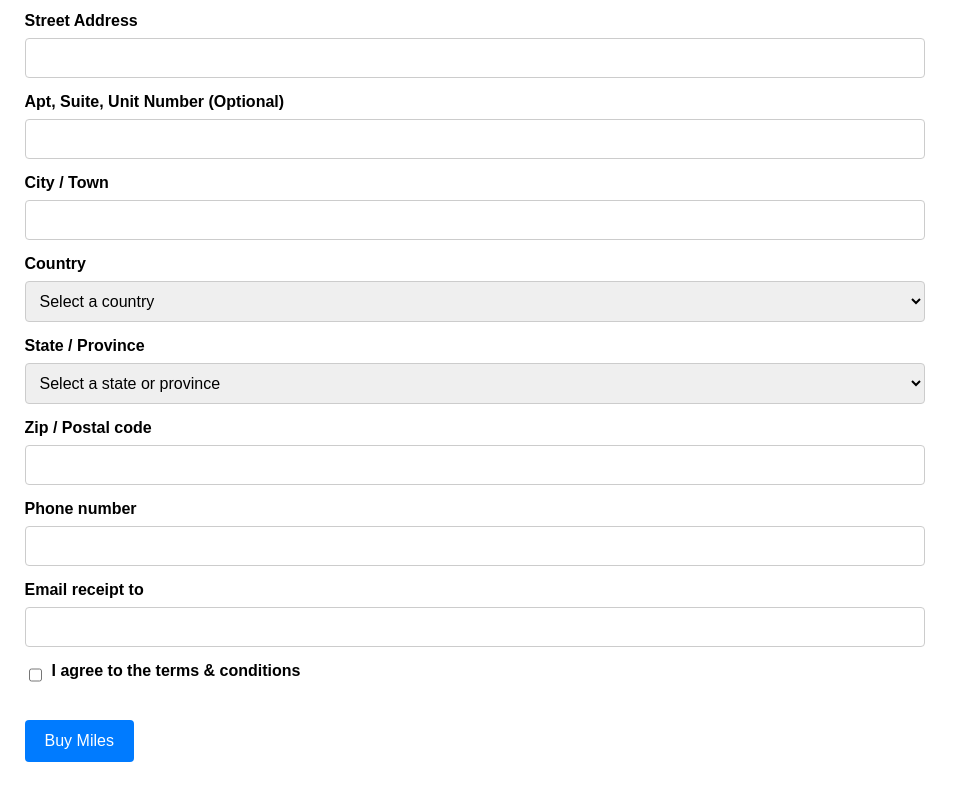
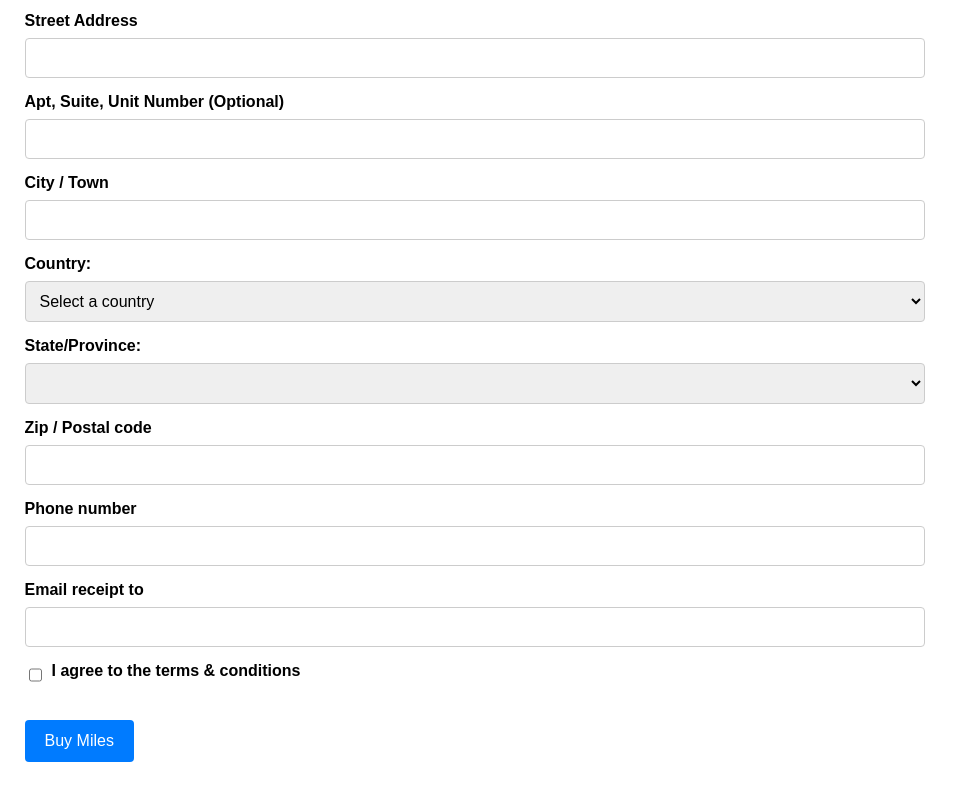
Before and after one commit to kritibagga/deliverychallenge, a React (Create React App) app in the folder challenge/: page / in a window 1280 px wide. Shown: the part 722-1522 px from the top of the page, without its empty margins (0-963 px from the left). Built offline with nearby package versions, Linux system fonts and the light colour scheme.

Commit message:
optimize the code

```diff
--- a/challenge/src/App.js
+++ b/challenge/src/App.js
@@ -1,26 +1,12 @@
+// App.js
 import "./App.css";
 import React, { useState } from "react";
 import { cardData } from "./CardData.js";
 import Card from "./Card";
-
 import PaymentForm from "./PaymentForm";
 
 function App() {
 	const [selectedCard, setSelectedCard] = useState(cardData[0]);
-	const [current, setCurrent] = useState([true,false,false]);
-  const setCardClass = (index) => {
-    let temp = current
-    for(let i =0; i<current.length;i++){
-      if(i===index){
-        temp[i]= true;
-      }
-      else {
-        temp[i] = false;
-      }
-      setCurrent(temp);
-    }
-
-  }
 
 	return (
 		<div className='container'>
@@ -31,13 +17,9 @@ function App() {
 				{cardData.map((data, index) => (
 					<Card
 						key={index}
-            index={index}
 						data={data}
-						onClick={(data, key) => {
-							setSelectedCard(data);
-							setCardClass(key)
-						}}
-						className={current[index] ? "card-selected" : ""}
+						onClick={() => setSelectedCard(data)}
+						className={selectedCard === data ? "card-selected" : ""}
 					/>
 				))}
 			</div>
--- a/challenge/src/Card.js
+++ b/challenge/src/Card.js
@@ -1,14 +1,12 @@
 import React from "react";
 
-function Card({ data, onClick, className, index }) {
-	return (
-		<div
-			className={className ? "card " + className : "card"}
-			onClick={() => onClick(data, index)}>
-			<p>Buy {data.amount} miles</p>
-			<p>${data.cost.toFixed(2)}</p>
-		</div>
-	);
+function Card({ data, onClick, className }) {
+  return (
+    <div className={`card ${className || ""}`} onClick={onClick}>
+      <p>Buy {data.amount} miles</p>
+      <p>${data.cost.toFixed(2)}</p>
+    </div>
+  );
 }
 
 export default Card;
--- /dev/null
+++ b/challenge/src/CountryStateDropdown.js
@@ -0,0 +1,96 @@
+import React, { useState } from "react";
+
+const countries = [
+	{ label: "Select a country", value: "" },
+	{ label: "United States", value: "US" },
+	{ label: "Canada", value: "CA" },
+	// Add more countries as needed
+];
+
+const states = {
+	US: [
+		{ label: "Select a state", value: "" },
+		{ label: "New York", value: "NY" },
+		{ label: "California", value: "CA" },
+
+	],
+	CA: [
+		{ label: "Select a province", value: "" },
+		{ label: "Ontario", value: "ON" },
+		{ label: "Quebec", value: "QC" },
+
+	],
+
+};
+
+const CountryStateDropdown = ({ onCountryChange, onStateChange }) => {
+	const [selectedCountry, setSelectedCountry] = useState("");
+	const [selectedState, setSelectedState] = useState("");
+
+	const handleCountryChange = (event) => {
+		const countryValue = event.target.value;
+		setSelectedCountry(countryValue);
+		setSelectedState("");
+		onCountryChange(countryValue);
+	};
+
+	const handleStateChange = (event) => {
+		setSelectedState(event.target.value);
+		onStateChange(event.target.value);
+	};
+
+	const countryOptions = countries.map((country) => (
+		<option
+			key={country.value}
+			value={country.value}>
+			{country.label}
+		</option>
+	));
+
+	const stateOptions = states[selectedCountry]
+		? states[selectedCountry].map((state) => (
+				<option
+					key={state.value}
+					value={state.value}>
+					{state.label}
+				</option>
+		  ))
+		: null;
+
+	return (
+		<>
+			<div className='payment-group'>
+				<label
+					className='payment-label'
+					htmlFor='country'>
+					Country:
+				</label>
+				<select
+					className='payment-select'
+					id='country'
+					required
+					onChange={handleCountryChange}
+					value={selectedCountry}>
+					{countryOptions}
+				</select>
+			</div>
+			<div className='payment-group'>
+				<label
+					className='payment-label'
+					htmlFor='state'>
+					State/Province:
+				</label>
+				<select
+					className='payment-select'
+					id='state'
+					required
+					onChange={handleStateChange}
+					value={selectedState}>
+					{stateOptions}
+				</select>
+			</div>
+		</>
+	);
+};
+
+export default CountryStateDropdown;
--- a/challenge/src/PaymentForm.js
+++ b/challenge/src/PaymentForm.js
@@ -1,5 +1,6 @@
 import React, { useRef } from "react";
 import OrderSummary from "./OrderSummary";
+import CountryStateDropdown from "./CountryStateDropdown";
 
 function PaymentForm({ selectedCard }) {
 	const formRef = useRef(null);
@@ -14,6 +15,14 @@ function PaymentForm({ selectedCard }) {
 			console.log(`${key}: ${value}`);
 		}
 	};
+	const handleCountryChange = (selectedCountry) => {
+		console.log("Selected country:", selectedCountry);
+	};
+
+	const handleStateChange = (selectedState) => {
+		console.log("Selected state:", selectedState);
+	};
+
 	return (
 		<div className='payment-form'>
 			<form
@@ -131,8 +140,12 @@ function PaymentForm({ selectedCard }) {
 							required
 						/>
 					</div>
+					<CountryStateDropdown
+						onCountryChange={handleCountryChange}
+						onStateChange={handleStateChange}
+					/>
 
-					<div className='payment-group'>
+					{/* <div className='payment-group'>
 						<label
 							className='payment-label'
 							htmlFor='country'>
@@ -162,7 +175,7 @@ function PaymentForm({ selectedCard }) {
 							<option value='NY'>New York</option>
 							<option value='CA'>California</option>
 						</select>
-					</div>
+					</div> */}
 
 					<div className='payment-group'>
 						<label
```
